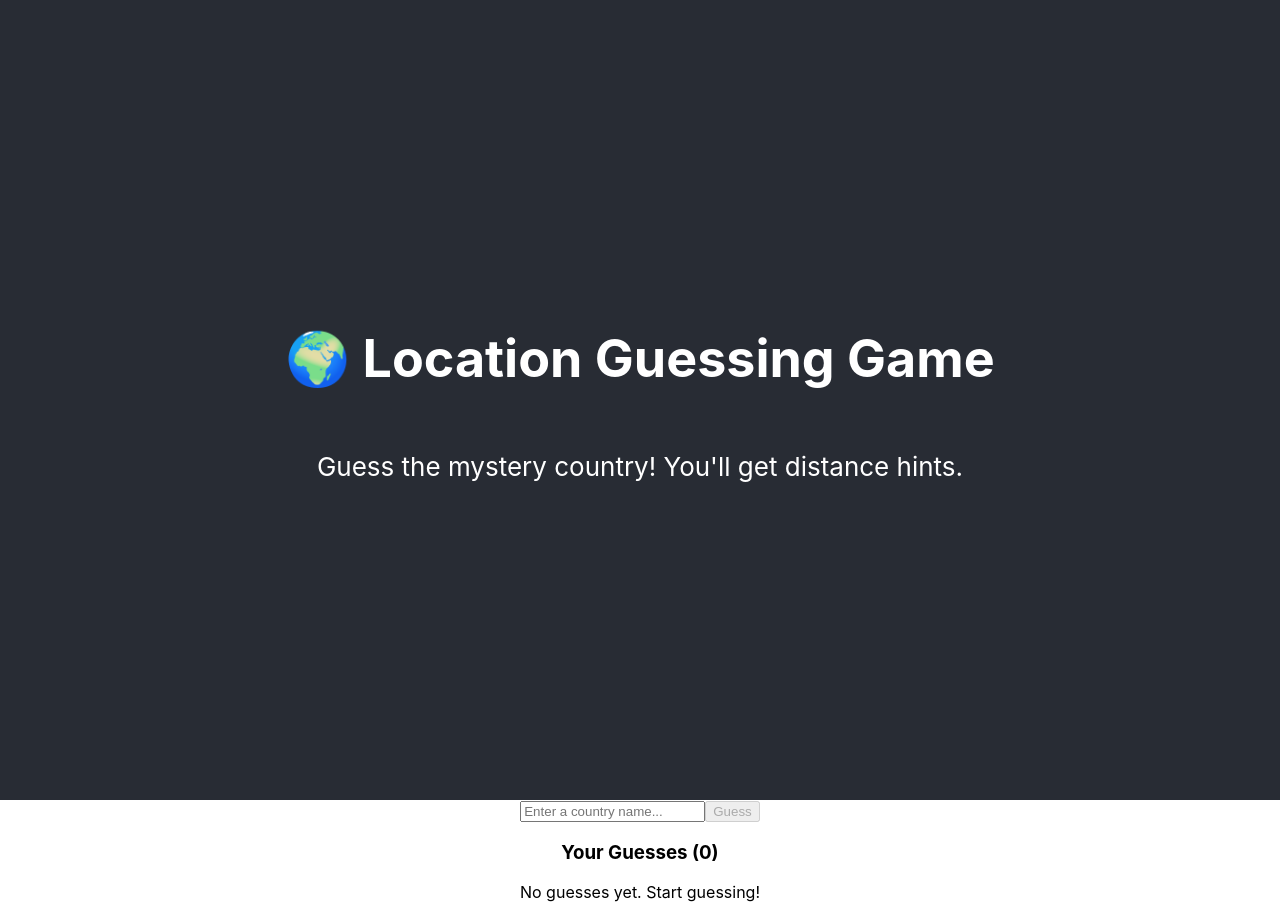
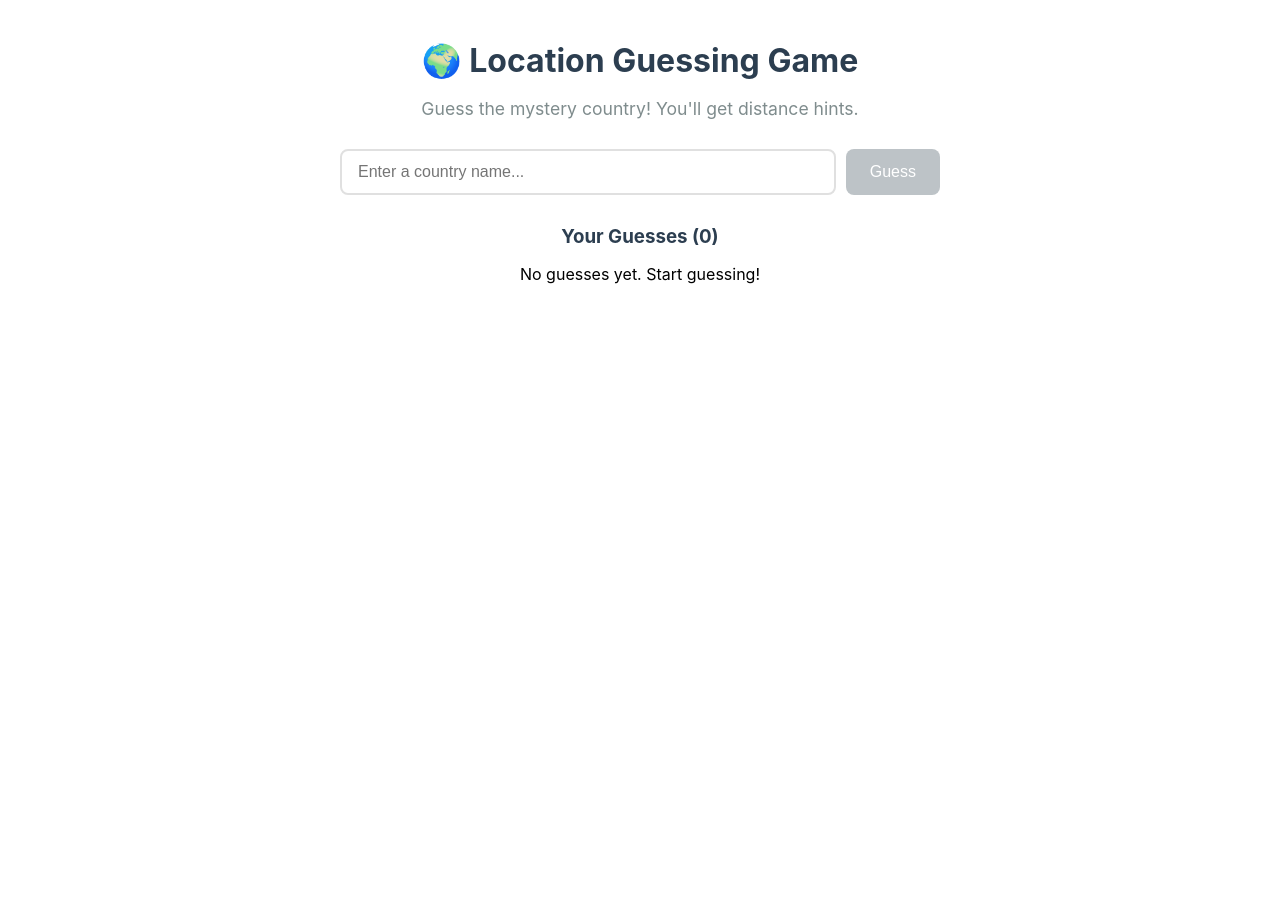
Before and after one commit to thechunkybear/weatherguesser, a React (Create React App) app: page / in a window 1280 px wide. After the commit the page ends 800 px from the top, so only its background shows below. Built offline with nearby package versions, Linux system fonts and the light colour scheme; what world-countries would draw is missing.

Commit message:
add changes

```diff
--- a/package.json
+++ b/package.json
@@ -7,10 +7,14 @@
     "@testing-library/jest-dom": "^6.6.3",
     "@testing-library/react": "^16.3.0",
     "@testing-library/user-event": "^13.5.0",
+    "cities.json": "^1.1.50",
+    "fuse.js": "^7.1.0",
+    "geolib": "^3.3.4",
     "react": "^19.1.0",
     "react-dom": "^19.1.0",
     "react-scripts": "5.0.1",
-    "web-vitals": "^2.1.4"
+    "web-vitals": "^2.1.4",
+    "world-countries": "^5.1.0"
   },
   "scripts": {
     "start": "react-scripts start",
--- a/src/App.css
+++ b/src/App.css
@@ -1,38 +1,257 @@
+/* App.css */
 .App {
   text-align: center;
-}
-
-.App-logo {
-  height: 40vmin;
-  pointer-events: none;
-}
-
-@media (prefers-reduced-motion: no-preference) {
-  .App-logo {
-    animation: App-logo-spin infinite 20s linear;
-  }
+  max-width: 800px;
+  margin: 0 auto;
+  padding: 20px;
+  font-family: -apple-system, BlinkMacSystemFont, 'Segoe UI', 'Roboto', sans-serif;
 }
 
 .App-header {
-  background-color: #282c34;
-  min-height: 100vh;
+  margin-bottom: 30px;
+}
+
+.App-header h1 {
+  color: #2c3e50;
+  margin-bottom: 10px;
+}
+
+.App-header p {
+  color: #7f8c8d;
+  font-size: 1.1em;
+}
+
+.game-container {
+  max-width: 600px;
+  margin: 0 auto;
+}
+
+/* Guess Input Styles */
+.guess-input-container {
+  position: relative;
+  margin-bottom: 30px;
+}
+
+.input-wrapper {
+  display: flex;
+  gap: 10px;
+  margin-bottom: 10px;
+}
+
+.guess-input {
+  flex: 1;
+  padding: 12px 16px;
+  border: 2px solid #e0e0e0;
+  border-radius: 8px;
+  font-size: 16px;
+  outline: none;
+  transition: border-color 0.2s;
+}
+
+.guess-input:focus {
+  border-color: #3498db;
+}
+
+.guess-input:disabled {
+  background-color: #f5f5f5;
+  cursor: not-allowed;
+}
+
+.guess-button {
+  padding: 12px 24px;
+  background-color: #3498db;
+  color: white;
+  border: none;
+  border-radius: 8px;
+  font-size: 16px;
+  cursor: pointer;
+  transition: background-color 0.2s;
+}
+
+.guess-button:hover:not(:disabled) {
+  background-color: #2980b9;
+}
+
+.guess-button:disabled {
+  background-color: #bdc3c7;
+  cursor: not-allowed;
+}
+
+/* Suggestions */
+.suggestions {
+  position: absolute;
+  top: 100%;
+  left: 0;
+  right: 70px;
+  background: white;
+  border: 1px solid #e0e0e0;
+  border-radius: 8px;
+  box-shadow: 0 4px 6px rgba(0, 0, 0, 0.1);
+  z-index: 10;
+}
+
+.suggestion {
+  padding: 12px 16px;
+  cursor: pointer;
+  border-bottom: 1px solid #f0f0f0;
+  transition: background-color 0.2s;
+}
+
+.suggestion:hover {
+  background-color: #f8f9fa;
+}
+
+.suggestion:last-child {
+  border-bottom: none;
+}
+
+/* Guess List */
+.guess-list {
+  margin-bottom: 30px;
+}
+
+.guess-list h3 {
+  color: #2c3e50;
+  margin-bottom: 15px;
+}
+
+.guesses {
   display: flex;
   flex-direction: column;
-  align-items: center;
-  justify-content: center;
-  font-size: calc(10px + 2vmin);
-  color: white;
+  gap: 10px;
 }
 
-.App-link {
-  color: #61dafb;
+.guess-item {
+  display: flex;
+  justify-content: space-between;
+  align-items: center;
+  padding: 12px 16px;
+  border-radius: 8px;
+  border: 2px solid;
+  transition: all 0.3s ease;
 }
 
-@keyframes App-logo-spin {
-  from {
-    transform: rotate(0deg);
+.country-name {
+  font-weight: 600;
+  font-size: 1.1em;
+}
+
+.distance {
+  font-weight: 500;
+}
+
+/* Distance-based color coding */
+.guess-item.correct {
+  background-color: #d4edda;
+  border-color: #27ae60;
+  color: #155724;
+}
+
+.guess-item.very-close {
+  background-color: #fff3cd;
+  border-color: #f39c12;
+  color: #856404;
+}
+
+.guess-item.close {
+  background-color: #ffeaa7;
+  border-color: #e17055;
+  color: #8b4513;
+}
+
+.guess-item.medium {
+  background-color: #fab1a0;
+  border-color: #e74c3c;
+  color: #721c24;
+}
+
+.guess-item.far {
+  background-color: #fd79a8;
+  border-color: #e84393;
+  color: #6b1e3f;
+}
+
+.guess-item.very-far {
+  background-color: #a29bfe;
+  border-color: #6c5ce7;
+  color: #2d1b69;
+}
+
+/* Game Stats */
+.game-stats {
+  margin-bottom: 20px;
+}
+
+.win-message {
+  background-color: #d4edda;
+  border: 2px solid #27ae60;
+  border-radius: 12px;
+  padding: 20px;
+  margin-bottom: 20px;
+}
+
+.win-message h2 {
+  color: #155724;
+  margin: 0 0 10px 0;
+}
+
+.win-message p {
+  color: #155724;
+  margin: 0;
+  font-size: 1.1em;
+}
+
+/* New Game Section */
+.new-game-section {
+  margin-top: 30px;
+  padding: 20px;
+  background-color: #f8f9fa;
+  border-radius: 12px;
+}
+
+.new-game-button {
+  background-color: #27ae60;
+  color: white;
+  border: none;
+  padding: 12px 24px;
+  border-radius: 8px;
+  font-size: 16px;
+  cursor: pointer;
+  margin-bottom: 15px;
+  transition: background-color 0.2s;
+}
+
+.new-game-button:hover {
+  background-color: #229954;
+}
+
+.answer {
+  color: #2c3e50;
+  font-size: 1.1em;
+  margin: 0;
+}
+
+/* Responsive Design */
+@media (max-width: 768px) {
+  .App {
+    padding: 15px;
   }
-  to {
-    transform: rotate(360deg);
+
+  .input-wrapper {
+    flex-direction: column;
+  }
+
+  .suggestions {
+    right: 0;
+  }
+
+  .guess-item {
+    flex-direction: column;
+    align-items: flex-start;
+    gap: 5px;
+  }
+
+  .country-name {
+    font-size: 1em;
   }
 }
--- a/src/App.js
+++ b/src/App.js
@@ -12,7 +12,7 @@ const createCountryLookup = () => {
 
   countries.forEach(country => {
     const name = country.name.common;
-    const capitalName = country.capital && country.capital[0];
+    const capitalName = country.capital[0];
 
     // Find capital city coordinates
     let capitalLat = null;
@@ -33,7 +33,7 @@ const createCountryLookup = () => {
       lng: country.latlng[1],
       code: country.cca2,
       region: country.region,
-      capital: country.capital,
+      capital: country.capital[0],
       capital_lat: capitalLat,
       capital_lng: capitalLng
     };
@@ -43,6 +43,8 @@ const createCountryLookup = () => {
       lookup[country.name.official] = lookup[name];
     }
   });
+
+  console.log(lookup)
 
   return lookup;
 };
```
Also changed, not shown: 2 other files (tests, documents, lock files or other folders).
